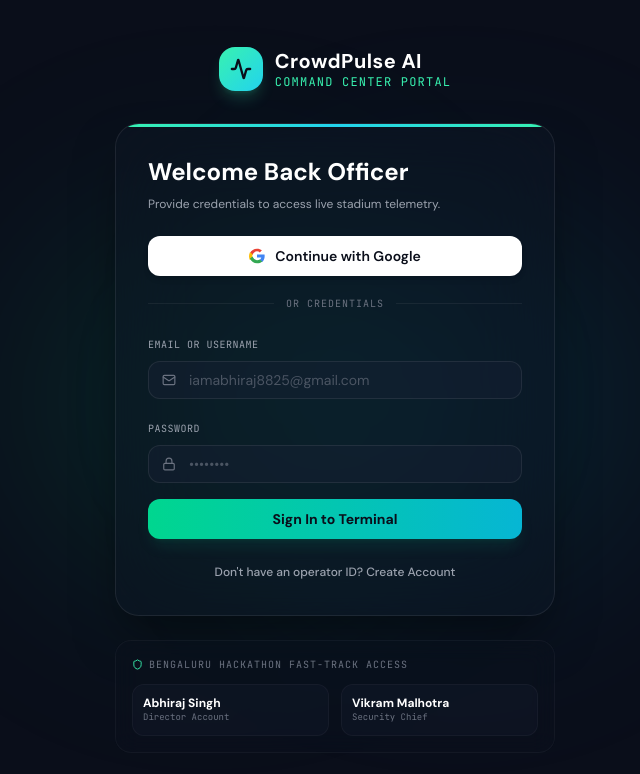
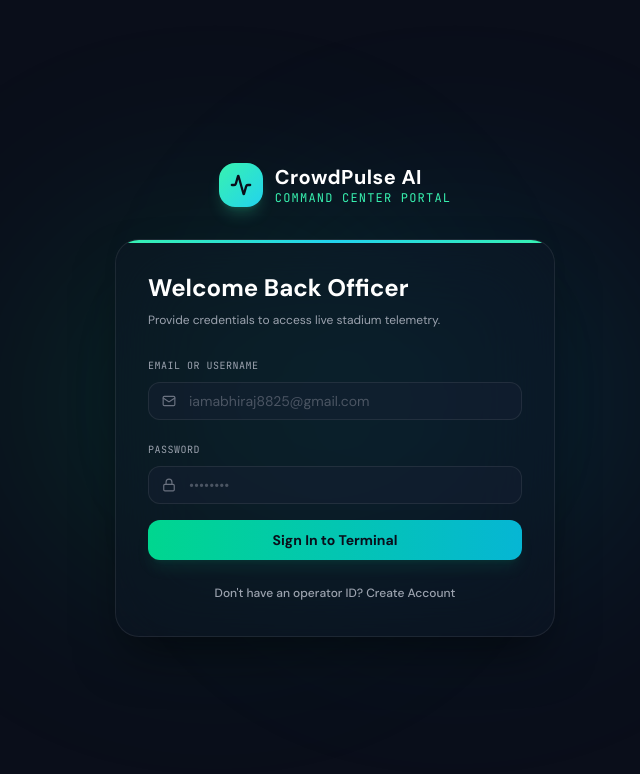
Before and after one commit to ojha-436/crowdpulseAI, a React (Vite) app in the folder frontend/: page / in a window 1280 px wide. Shown: the top 774 px of the page, without its empty margins (305-945 px from the left). Built offline with nearby package versions, Linux system fonts and the light colour scheme; no server answers.

Commit message:
refactor(auth): Remove Google Sign-in and simplify to credential-only auth

```diff
--- a/frontend/src/components/AuthPage.jsx
+++ b/frontend/src/components/AuthPage.jsx
@@ -3,7 +3,7 @@
 import { Activity, Mail, Lock, User, Shield, AlertCircle } from 'lucide-react';
 
 export default function AuthPage() {
-  const { login, register, loginWithGoogle } = useAuth();
+  const { login, register } = useAuth();
   const [isLogin, setIsLogin] = useState(true);
 
   // Form fields
@@ -44,24 +44,6 @@
     }
   };
 
-  const handleGoogleSignIn = async () => {
-    setError(null);
-    setLoading(true);
-    try {
-      await loginWithGoogle();
-    } catch (err) {
-      console.error("GOOGLE AUTH ERROR:", err);
-      if (err.code === 'auth/popup-closed-by-user') {
-        setError('Google sign-in window was closed. Please keep the window open to finish authentication.');
-      } else if (err.code === 'auth/unauthorized-domain') {
-        setError('This domain is not authorized in your Firebase Console. Please add crowdpulse-ai-760399447766.asia-south1.run.app under Authentication > Settings > Authorized Domains.');
-      } else {
-        setError(err.message || err.toString() || 'Google Sign-In failed. Please try again.');
-      }
-    } finally {
-      setLoading(false);
-    }
-  };
 
   const handleQuickLogin = (demoEmail) => {
     setEmail(demoEmail);
@@ -106,40 +88,7 @@
             </div>
           )}
 
-          {/* Social Auth */}
-          <button
-            onClick={handleGoogleSignIn}
-            disabled={loading}
-            className="w-full py-2.5 px-4 rounded-xl bg-white text-midnight-900 font-semibold text-sm flex items-center justify-center gap-2.5 hover:bg-gray-100 active:scale-[0.98] transition-all duration-200 shadow-md disabled:opacity-50 disabled:pointer-events-none"
-          >
-            {/* Google Vector Icon */}
-            <svg className="w-4 h-4" viewBox="0 0 24 24">
-              <path
-                fill="#EA4335"
-                d="M12 5.04c1.62 0 3.08.56 4.22 1.64l3.15-3.15C17.45 1.74 14.93 1 12 1 7.35 1 3.39 3.65 1.45 7.5l3.87 3C6.27 7.74 8.89 5.04 12 5.04z"
-              />
-              <path
-                fill="#4285F4"
-                d="M23.49 12.27c0-.81-.07-1.59-.2-2.36H12v4.51h6.46c-.29 1.48-1.14 2.73-2.4 3.58l3.76 2.91c2.2-2.03 3.67-5.01 3.67-8.64z"
-              />
-              <path
-                fill="#FBBC05"
-                d="M5.32 14.5c-.24-.74-.38-1.53-.38-2.5s.14-1.76.38-2.5L1.45 6.5C.53 8.32 0 10.4 0 12.5s.53 4.18 1.45 6l3.87-3z"
-              />
-              <path
-                fill="#34A853"
-                d="M12 23c3.24 0 5.97-1.07 7.96-2.91l-3.76-2.91c-1.1.74-2.51 1.18-4.2 1.18-3.11 0-5.73-2.7-6.68-5.46l-3.87 3C3.39 20.35 7.35 23 12 23z"
-              />
-            </svg>
-            Continue with Google
-          </button>
 
-          {/* Divider */}
-          <div className="flex items-center gap-3 my-5">
-            <div className="flex-1 h-px bg-white/[0.06]" />
-            <span className="text-[10px] text-gray-500 font-mono tracking-widest uppercase">Or Credentials</span>
-            <div className="flex-1 h-px bg-white/[0.06]" />
-          </div>
 
           {/* Form */}
           <form onSubmit={handleSubmit} className="space-y-4">
@@ -238,31 +187,7 @@
           </div>
         </div>
 
-        {/* Demo Fast-Track Logins */}
-        {isLogin && (
-          <div className="w-full mt-6 bg-midnight-800/20 backdrop-blur-md border border-white/[0.04] p-4 rounded-2xl">
-            <h3 className="text-[10px] font-mono text-gray-500 tracking-widest uppercase mb-3 flex items-center gap-1.5">
-              <Shield size={11} className="text-pulse-400" />
-              Bengaluru Hackathon Fast-Track Access
-            </h3>
-            <div className="grid grid-cols-2 gap-3">
-              <button
-                onClick={() => handleQuickLogin('iamabhiraj8825@gmail.com')}
-                className="p-2.5 rounded-xl bg-midnight-700/25 border border-white/[0.04] hover:border-cyan-400/30 text-left hover:bg-cyan-950/10 transition-all group"
-              >
-                <p className="text-xs font-bold text-white group-hover:text-cyan-400 transition-colors">Abhiraj Singh</p>
-                <p className="text-[9px] font-mono text-gray-500 group-hover:text-gray-400">Director Account</p>
-              </button>
-              <button
-                onClick={() => handleQuickLogin('security@crowdpulse.ai')}
-                className="p-2.5 rounded-xl bg-midnight-700/25 border border-white/[0.04] hover:border-pulse-400/30 text-left hover:bg-pulse-950/10 transition-all group"
-              >
-                <p className="text-xs font-bold text-white group-hover:text-pulse-400 transition-colors">Vikram Malhotra</p>
-                <p className="text-[9px] font-mono text-gray-500 group-hover:text-gray-400">Security Chief</p>
-              </button>
-            </div>
-          </div>
-        )}
+
       </div>
     </div>
   );
--- a/frontend/src/context/AuthContext.jsx
+++ b/frontend/src/context/AuthContext.jsx
@@ -1,6 +1,6 @@
 import React, { createContext, useContext, useState, useEffect } from 'react';
-import { signInWithPopup, signInWithRedirect, getRedirectResult, onAuthStateChanged, signOut } from 'firebase/auth';
-import { auth, googleProvider } from '../firebase.js';
+import { onAuthStateChanged, signOut } from 'firebase/auth';
+import { auth } from '../firebase.js';
 
 const AuthContext = createContext(null);
 
@@ -46,47 +46,7 @@
       setUsers(currentLocalUsers);
     }
 
-    // Capture returned authentication payload if user returned from Google Redirect
-    getRedirectResult(auth)
-      .then((result) => {
-        if (result && result.user) {
-          const user = result.user;
-          const email = user.email || 'operator@crowdpulse.ai';
-          const username = email.split('@')[0];
-          const displayName = user.displayName || username;
-
-          const googleUser = {
-            username: username.toLowerCase(),
-            email: email.toLowerCase(),
-            password: 'google-oauth-managed',
-            displayName: displayName,
-            role: 'Stadium Director', // default super admin
-            avatar: 'google',
-            clearance: 'Level-5 (Super-Admin)',
-            commandsCount: 0,
-            joinedDate: new Date().toLocaleDateString('en-US', { month: 'short', year: 'numeric' }),
-          };
-
-          // Fetch latest users
-          const latestStoredUsers = localStorage.getItem('crowdpulse_users');
-          let localUsers = latestStoredUsers ? JSON.parse(latestStoredUsers) : DEFAULT_USERS;
-
-          // Save Google operator profile to local users database if not exists
-          const userExists = localUsers.some((u) => u.email.toLowerCase() === googleUser.email.toLowerCase());
-          if (!userExists) {
-            const updatedUsers = [...localUsers, googleUser];
-            localStorage.setItem('crowdpulse_users', JSON.stringify(updatedUsers));
-            setUsers(updatedUsers);
-          }
-
-          // Establish the active login session
-          localStorage.setItem('crowdpulse_session', JSON.stringify(googleUser));
-          setCurrentUser(googleUser);
-        }
-      })
-      .catch((error) => {
-        console.error("Firebase Redirect Result Handshake Error:", error);
-      });
+    // Remove getRedirectResult since we are strictly using signInWithPopup to prevent redirect loops.
 
     // Set up the Firebase Auth observer to automatically handle Google Sign-In and persistence
     const unsubscribe = onAuthStateChanged(auth, (firebaseUser) => {
@@ -198,22 +158,6 @@
     });
   };
 
-  const loginWithGoogle = async () => {
-    try {
-      // First, attempt standard direct popup login (optimal popup experience)
-      await signInWithPopup(auth, googleProvider);
-    } catch (error) {
-      console.warn("Popup blocked or failed, falling back automatically to Redirect mode...", error);
-      // Fallback: If popups are blocked or throw an error, trigger top-level Redirect flow
-      // This is 100% immune to popup blockers in modern mobile and desktop browsers!
-      try {
-        await signInWithRedirect(auth, googleProvider);
-      } catch (redirectError) {
-        console.error("Firebase Redirect Fallback Error:", redirectError);
-        throw redirectError;
-      }
-    }
-  };
 
   const updateProfile = (updatedDetails) => {
     return new Promise((resolve) => {
@@ -253,7 +197,6 @@
         loading,
         login,
         register,
-        loginWithGoogle,
         updateProfile,
         logout,
       }}
```
Also changed, not shown: 1 other file (tests, documents, lock files or other folders).
